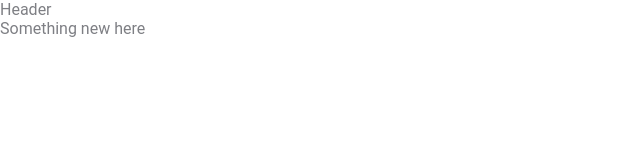
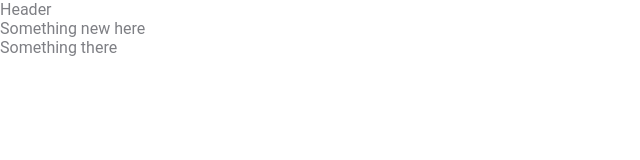
Before and after one commit to nikitos987/wpresssite, a plain HTML site: page index.html in a window 1280 px wide. Shown: the whole page, without its empty margins (0-640 px from the left). Drawn offline with Linux system fonts and the light colour scheme.

Commit message:
third commit

```diff
--- a/index.html
+++ b/index.html
@@ -11,5 +11,8 @@
   <body>
     <header>Header</header>
     <h1>Something new here</h1>
+    <main>
+      <h2>Something there</h2>
+    </main>
   </body>
 </html>
```
